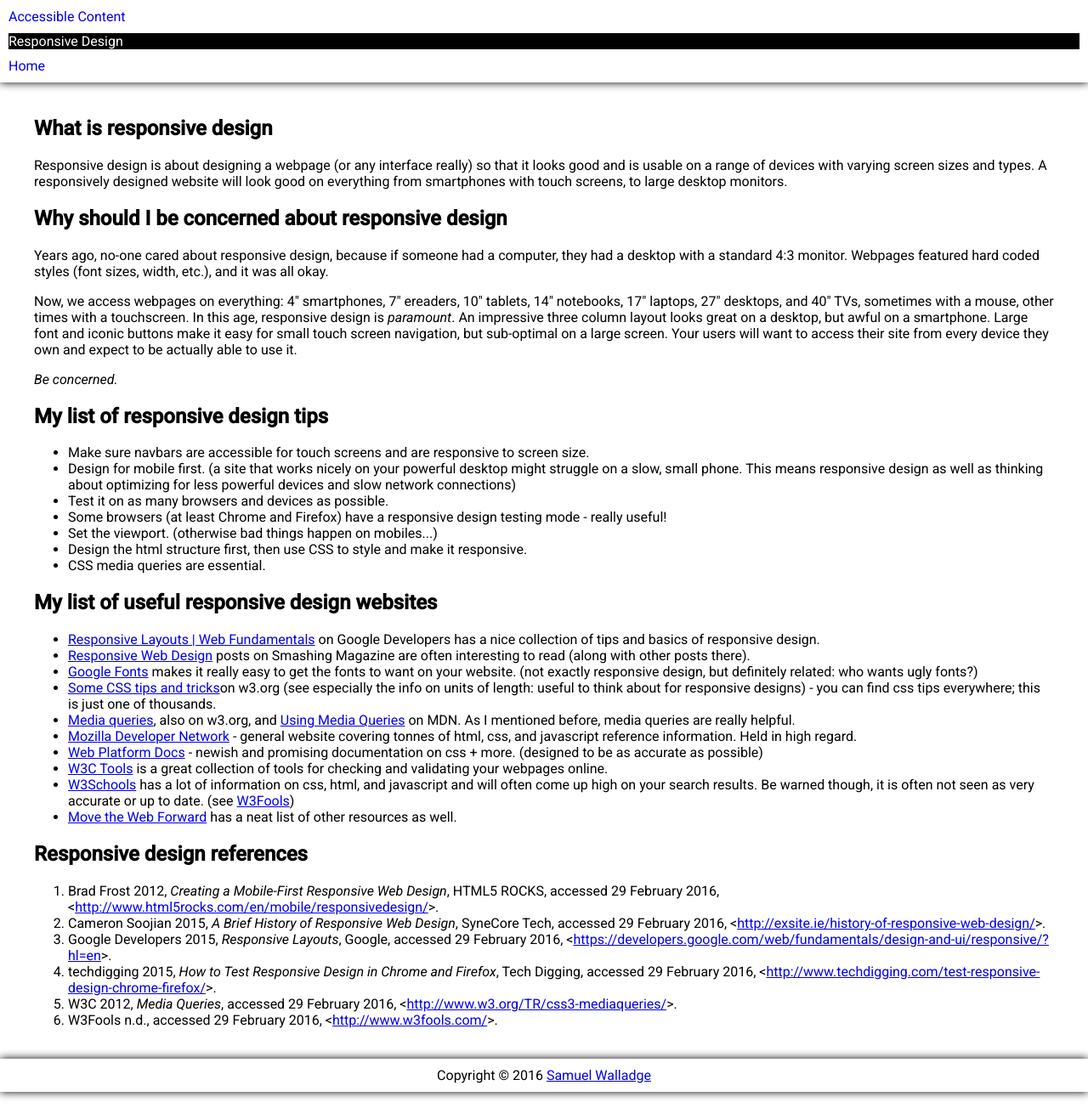
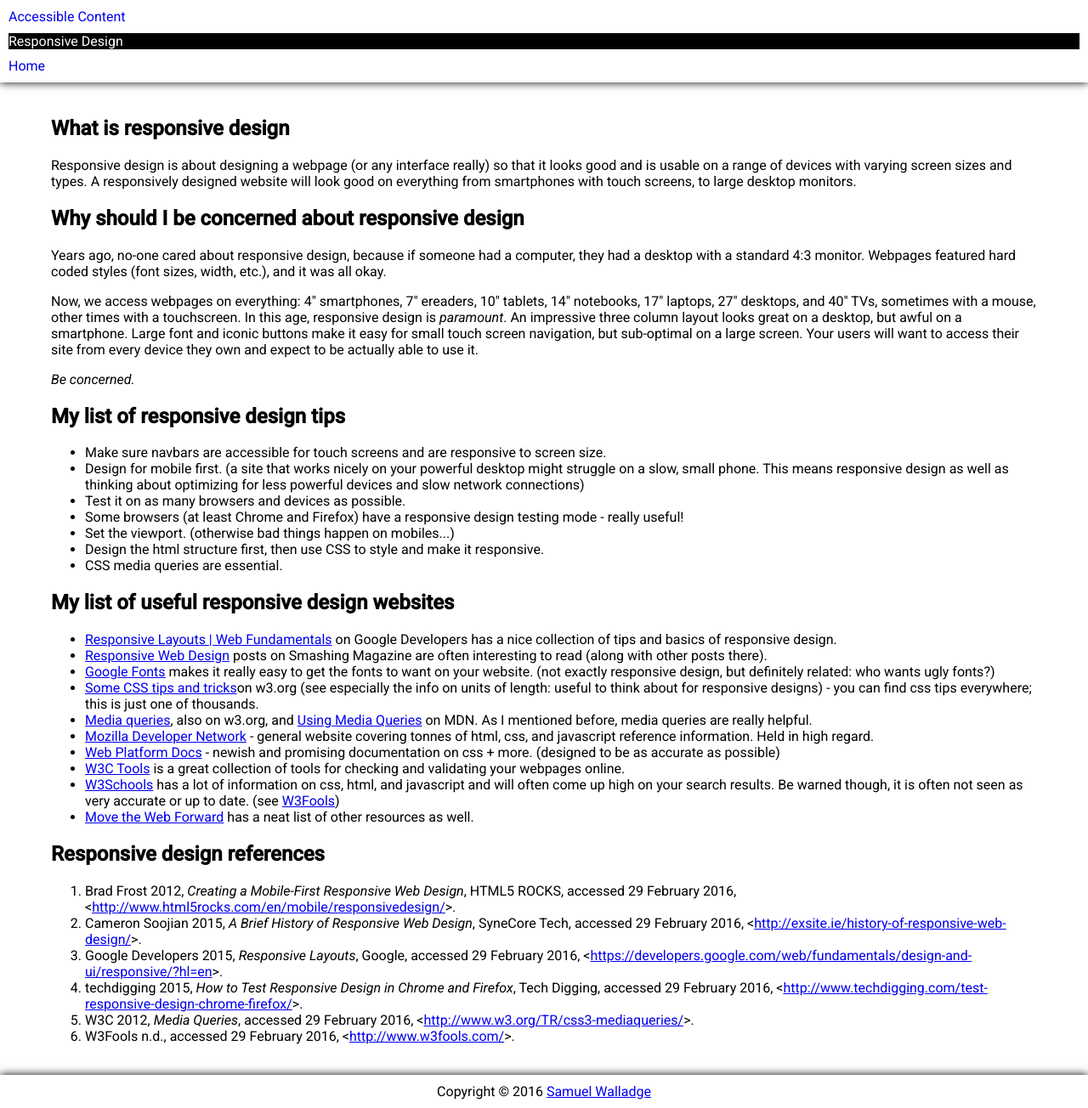
Before and after one commit to swalladge/hit226-a1, a Jekyll site: the page built from design.html, in a window 1280 px wide. Shown: the whole page at 85% size. Built offline with Jekyll 4.4.1, drawn with Linux system fonts in a browser that asks for light colours.

Commit message:
much better flexbox alignment and responsiveness

```diff
--- a/_layouts/main.html
+++ b/_layouts/main.html
@@ -9,9 +9,11 @@
 
 {% include header.html %}
 
-<div class="page-content">
+<div class="page-content-wrapper">
+<article class="page-content">
 {{ content }}
 </div>
+</article>
 
 {% include footer.html %}
 
--- a/_sass/_layout.scss
+++ b/_sass/_layout.scss
@@ -4,29 +4,39 @@ html {
   min-height: 100%;
   height: 100%;
   width: 100%;
+  max-width: 100%;
   font-family: Roboto, Arial, sans-serif;
   font-size: 16px;
   font-weight: 400;
   font-size: 100%;
   background-color: $background;
+  margin: 0;
+  padding: 0;
 }
 
 body {
   min-height: 100%;
   width: 100%;
+  max-width: 100%;
   display: flex;
   display: -webkit-flex; /* Safari */
   -webkit-flex-flow: column; /* Safari 6.1+ */
   flex-flow: column;
+  margin: 0;
+  padding: 0;
+}
+
+.page-content-wrapper {
+  max-width: 1500px;
+  max-width: 100%;
+  margin: 0 auto;
+  flex: 2;
+  -webkit-flex: 2; /* Safari 6.1+ */
+  -ms-flex: 2; /* IE 10 */
 }
 
 .page-content {
   padding: 20px;
-  max-width: 1500px;
-  margin: 0 auto;
-  flex: 2;
-  -webkit-flex: 2; /* Safari 6.1+ */
-  -ms-flex: 2; /* IE 10 */
 }
 
 .plain-section {
@@ -74,20 +84,23 @@ body {
 
 /* keep page content neat on average size screens */
 @media (max-width: 1500px) {
-  .page-content {
+  .page-content-wrapper {
     max-width: 1200px;
   }
 }
 
 /* force only one row on small screens */
 @media (max-width: 1020px) {
+  .page-content-wrapper {
+    max-width: 100%;
+  }
   .block-box {
     display: block;
   }
   .block {
     display: block;
     clear: both;
-    margin: 10px;
+    margin: 10px auto;
     max-width: 700px;
     min-width: 0px;
   }
--- a/design.html
+++ b/design.html
@@ -2,7 +2,6 @@
 layout: main
 title: Responsive Design
 ---
-    <article>
       <section>
         <h2>What is responsive design</h2>
 
@@ -76,5 +75,3 @@ title: Responsive Design
           <li>W3Fools n.d., accessed 29 February 2016, <<a href="http://www.w3fools.com/">http://www.w3fools.com/</a>>.</li>
         </ol>
       </section>
-
-    </article>
```
